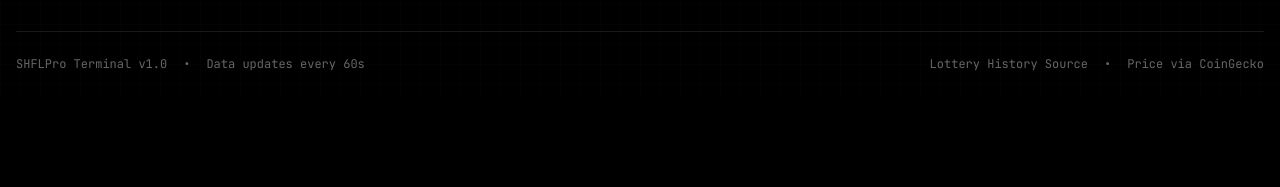
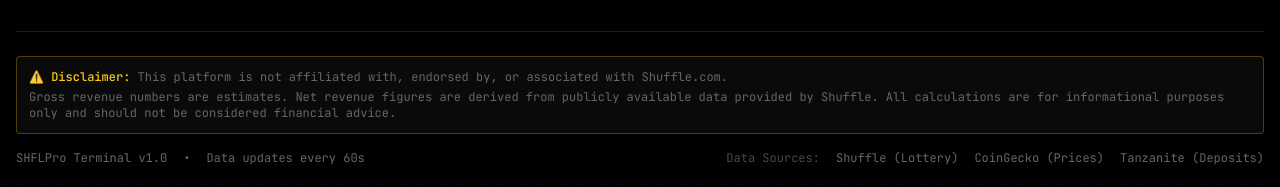
Before and after one commit to eshanhack/shfl-yield-dashboard, a Next.js app: page / in a window 1280 px wide. Shown: the part 3096-3283 px from the top of the page. Before the commit the page ends 3192 px from the top, so only its background shows below. Built offline with nearby package versions, Linux system fonts and the light colour scheme; no server answers.

Commit message:
Security & Code Hygiene Audit: Remove console statements, add disclaimer, source citations

```diff
--- a/app/api/lottery-history/route.ts
+++ b/app/api/lottery-history/route.ts
@@ -69,8 +69,7 @@ async function fetchDrawFromApi(drawId: number): Promise<DrawApiData | null> {
       status: draw.status,
       drawAt: draw.drawAt,
     };
-  } catch (error) {
-    console.error(`Error fetching draw ${drawId}:`, error);
+  } catch {
     return null;
   }
 }
@@ -220,8 +219,7 @@ async function fetchPrizesForDraw(drawId: number): Promise<PrizeData[] | null> {
       winCount: p.winCount || 0,
       win: p.win || 0,
     }));
-  } catch (error) {
-    console.error(`Error fetching prizes for draw ${drawId}:`, error);
+  } catch {
     return null;
   }
 }
--- a/app/api/market-caps/route.ts
+++ b/app/api/market-caps/route.ts
@@ -42,11 +42,10 @@ export async function GET() {
 
       if (price > 0 && supply > 0) {
         marketCaps["SHFL"] = price * supply;
-        console.log(`SHFL market cap: $${price} × ${supply.toLocaleString()} = $${marketCaps["SHFL"].toLocaleString()}`);
       }
     }
-  } catch (error) {
-    console.error("Error fetching SHFL market cap:", error);
+  } catch {
+    // SHFL market cap fetch failed, will use fallback
   }
 
   // Fetch other tokens from CoinGecko
@@ -64,8 +63,6 @@ export async function GET() {
     const ids = COINGECKO_TOKENS.map(t => t.id).join(",");
     const url = `https://api.coingecko.com/api/v3/simple/price?ids=${ids}&vs_currencies=usd&include_market_cap=true&t=${Date.now()}`;
 
-    console.log("Fetching CoinGecko:", url);
-
     const response = await fetch(url, {
       headers,
       cache: "no-store",
@@ -73,21 +70,15 @@ export async function GET() {
 
     if (response.ok) {
       const data = await response.json();
-      console.log("CoinGecko raw response:", JSON.stringify(data));
 
       COINGECKO_TOKENS.forEach(token => {
         if (data[token.id]?.usd_market_cap) {
           marketCaps[token.symbol] = data[token.id].usd_market_cap;
-          console.log(`${token.symbol} market cap from CoinGecko: $${marketCaps[token.symbol].toLocaleString()}`);
-        } else {
-          console.log(`${token.symbol} (${token.id}) NOT found in CoinGecko response`);
         }
       });
-    } else {
-      console.error("CoinGecko response not OK:", response.status, await response.text());
     }
-  } catch (error) {
-    console.error("Error fetching market caps from CoinGecko:", error);
+  } catch {
+    // CoinGecko fetch failed, will use fallbacks
   }
 
   // Fallbacks for any missing (Dec 2025 approximate values)
@@ -100,7 +91,6 @@ export async function GET() {
 
   for (const [symbol, fallback] of Object.entries(fallbacks)) {
     if (!marketCaps[symbol] || marketCaps[symbol] === 0) {
-      console.log(`Using fallback for ${symbol}: $${fallback.toLocaleString()}`);
       marketCaps[symbol] = fallback;
     }
   }
--- a/app/api/token-prices/route.ts
+++ b/app/api/token-prices/route.ts
@@ -51,13 +51,9 @@ export async function GET(request: Request) {
   if (proKey) {
     baseUrl = "https://pro-api.coingecko.com/api/v3";
     apiKeyHeader = { "x-cg-pro-api-key": proKey };
-    console.log("Using CoinGecko Pro API");
   } else if (demoKey) {
     baseUrl = "https://api.coingecko.com/api/v3";
     apiKeyHeader = { "x-cg-demo-api-key": demoKey };
-    console.log("Using CoinGecko Demo API with key");
-  } else {
-    console.log("Using CoinGecko public API (no key)");
   }
 
   // Fetch tokens sequentially to avoid rate limits
@@ -73,8 +69,6 @@ export async function GET(request: Request) {
         cache: "no-store",
       });
 
-      console.log(`${token.symbol}: ${response.status}`);
-
       if (response.ok) {
         const data = await response.json();
         if (data.prices && data.prices.length > 0) {
@@ -86,12 +80,9 @@ export async function GET(request: Request) {
           results.push({ symbol: token.symbol, prices: [] });
         }
       } else {
-        const errorText = await response.text();
-        console.error(`Failed ${token.symbol}: ${response.status} - ${errorText}`);
         results.push({ symbol: token.symbol, prices: [] });
       }
-    } catch (error) {
-      console.error(`Error fetching ${token.symbol}:`, error);
+    } catch {
       results.push({ symbol: token.symbol, prices: [] });
     }
 
--- a/components/Dashboard.tsx
+++ b/components/Dashboard.tsx
@@ -50,7 +50,6 @@ import {
 
 import {
   calculateGlobalAPY,
-  formatUSD,
   formatPercent,
   formatNumber,
   HistoricalDraw,
@@ -114,8 +113,8 @@ export default function Dashboard() {
       setLotteryStats(stats);
       setNgrStats(ngrStatsData);
       setLastRefresh(new Date());
-    } catch (error) {
-      console.error("Error loading data:", error);
+    } catch {
+      // Error loading data - will use fallback values
     } finally {
       setIsLoading(false);
       setIsRefreshing(false);
@@ -917,25 +916,54 @@ export default function Dashboard() {
           </>
         )}
 
-        {/* Footer */}
+        {/* Disclaimer & Footer */}
         <footer className="mt-8 pt-6 border-t border-terminal-border">
-          <div className="flex items-center justify-between text-xs text-terminal-textMuted">
+          {/* Global Disclaimer */}
+          <div className="mb-4 p-3 bg-terminal-dark rounded border border-yellow-500/30 text-xs text-terminal-textMuted">
+            <p className="mb-1">
+              <span className="text-yellow-400 font-medium">⚠️ Disclaimer:</span>{" "}
+              This platform is not affiliated with, endorsed by, or associated with Shuffle.com.
+            </p>
+            <p>
+              Gross revenue numbers are estimates. Net revenue figures are derived from publicly available data provided by Shuffle.
+              All calculations are for informational purposes only and should not be considered financial advice.
+            </p>
+          </div>
+
+          <div className="flex flex-wrap items-center justify-between gap-4 text-xs text-terminal-textMuted">
             <div className="flex items-center gap-4">
               <span>SHFLPro Terminal v1.0</span>
               <span>•</span>
               <span>Data updates every 60s</span>
             </div>
-            <div className="flex items-center gap-4">
+            <div className="flex flex-wrap items-center gap-4">
+              <span className="text-terminal-textMuted/70">
+                Data Sources:
+              </span>
               <a
                 href="https://shfl.shuffle.com/shuffle-token-shfl/tokenomics/lottery-history"
                 target="_blank"
                 rel="noopener noreferrer"
                 className="hover:text-terminal-accent transition-colors"
               >
-                Lottery History Source
+                Shuffle (Lottery)
               </a>
-              <span>•</span>
-              <span>Price via CoinGecko</span>
+              <a
+                href="https://www.coingecko.com/en/coins/shuffle-2"
+                target="_blank"
+                rel="noopener noreferrer"
+                className="hover:text-terminal-accent transition-colors"
+              >
+                CoinGecko (Prices)
+              </a>
+              <a
+                href="https://terminal.tanzanite.xyz/overview"
+                target="_blank"
+                rel="noopener noreferrer"
+                className="hover:text-terminal-accent transition-colors"
+              >
+                Tanzanite (Deposits)
+              </a>
             </div>
           </div>
         </footer>
--- a/components/RevenueAnalysis.tsx
+++ b/components/RevenueAnalysis.tsx
@@ -39,7 +39,7 @@ export default function RevenueAnalysis({ historicalDraws, currentWeekNGR }: Rev
           }
         }
       } catch (error) {
-        console.error("Error fetching Tanzanite data:", error);
+        // Error fetching Tanzanite data
         setTanzaniteData({
           week: { depositVolume: 15000000, percentChange: 5, found: false },
           month: { depositVolume: 60000000, percentChange: 8, found: false },
--- a/components/TokenReturnsChart.tsx
+++ b/components/TokenReturnsChart.tsx
@@ -70,8 +70,6 @@ export default function TokenReturnsChart() {
 
         // Track data source (live vs demo)
         setDataSource(json.source === "live" ? "live" : "demo");
-
-        console.log("Token data:", json.tokensWithData, "Source:", json.source);
 
         // Transform data to match expected format - filter out empty results
         const results = json.data
@@ -154,8 +152,8 @@ export default function TokenReturnsChart() {
 
         setChartData(normalizedData);
         setReturns(finalReturns);
-      } catch (error) {
-        console.error("Error fetching price data:", error);
+      } catch {
+        // Error fetching price data
       }
       setIsLoading(false);
     };
--- a/components/TokenValuationTable.tsx
+++ b/components/TokenValuationTable.tsx
@@ -85,7 +85,6 @@ export default function TokenValuationTable() {
             annualEarnings = 20640517;   // Lottery NGR
             weeklyEarnings = annualEarnings / 52;
             revenueAccrualPct = 0.15;
-            console.log("SHFL: Overriding with correct values - annualRevenue:", annualRevenue);
           }
 
           // RLB: Ensure correct accrual rate (13.55%)
@@ -94,7 +93,6 @@ export default function TokenValuationTable() {
             revenueAccrualPct = 0.1355;
             annualEarnings = annualRevenue * revenueAccrualPct;
             weeklyEarnings = annualEarnings / 52;
-            console.log("RLB: Fixed accrual to 13.55%");
           }
 
           return {
@@ -119,8 +117,8 @@ export default function TokenValuationTable() {
         });
 
         setTokens(tokensWithCalcs);
-      } catch (error) {
-        console.error("Error:", error);
+      } catch {
+        // Error fetching token data
       }
       setIsLoading(false);
     };
```
Also changed, not shown: app/api/lottery-stats/route.ts (+5 -15 lines), app/api/token-revenue/route.ts (+3 -22 lines), components/InfoTooltip.tsx (+15 -15 lines), lib/api.ts (+18 -20 lines).
